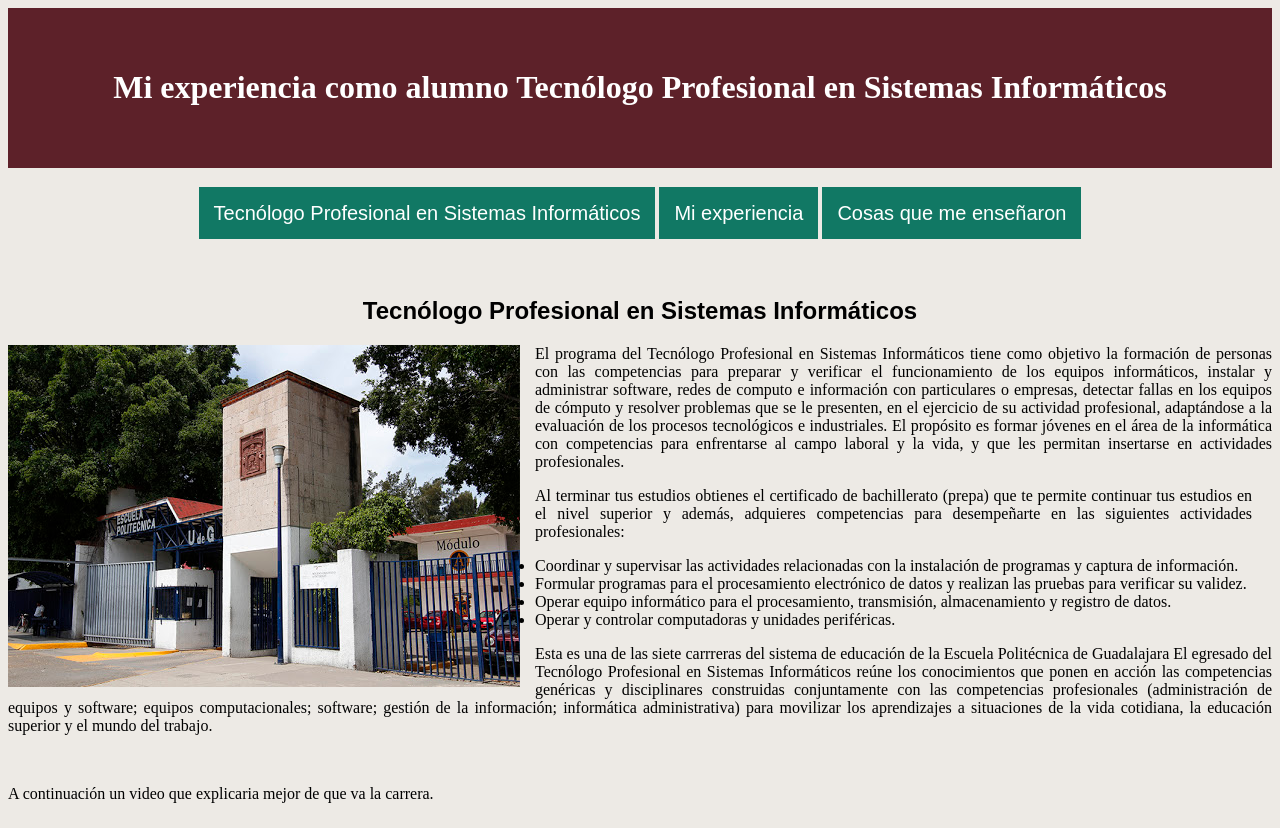
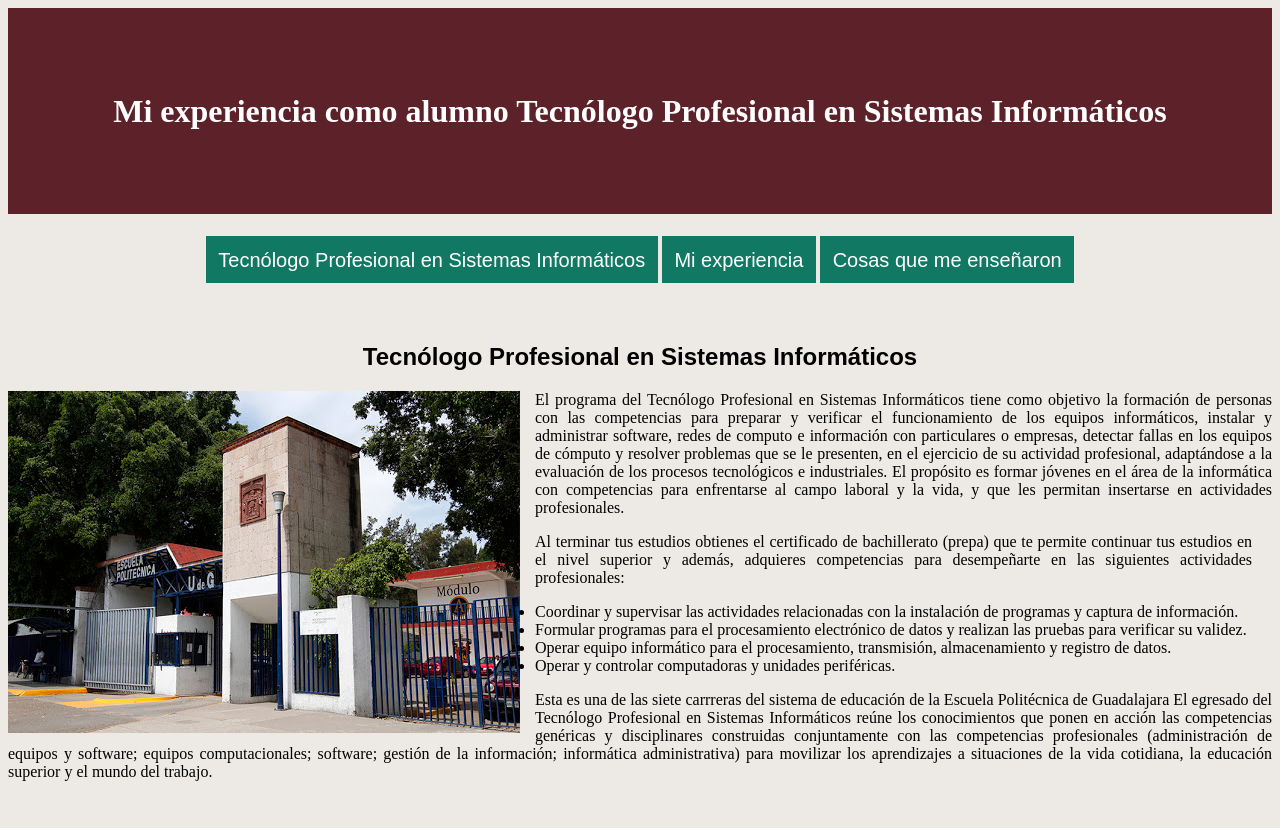
Before and after one commit to Acruz2000/Trabajo_final, a plain HTML site: page index.html in a window 1280 px wide. Shown: the top 828 px of the page. Drawn offline with Linux system fonts and the light colour scheme.

Commit message:
Update index.html

```diff
--- a/index.html
+++ b/index.html
@@ -11,7 +11,7 @@
         header{
         text-align: center;
         background-color: rgb(93, 33, 41);
-        padding: 40px;
+        padding: 5%;
         color:white;
         }
         p{
@@ -31,14 +31,14 @@
  font-family: Arial;
  font-size: 20px;
  text-decoration: none;
- padding: 15px;
+ padding: 1%;
  background-color:rgb(17, 120, 100);
  color: #fff;
  }
  #button li a:hover {
  background-color: #2586d7;
- margin-top: -2;
- padding-bottom: 12px;
+ margin-top: 0;
+ padding-bottom: 1.7%;
  }
     </style>
 </head>
```
